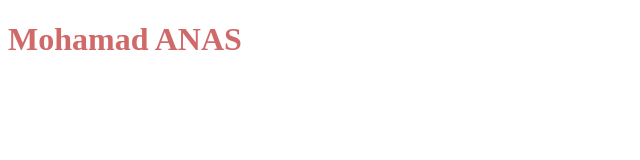
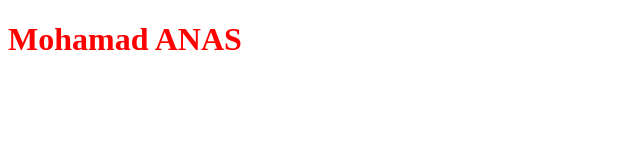
Before and after one commit to anasmohamad369/frontendproject, a plain HTML site: page index.html in a window 1280 px wide. Shown: the whole page, without its empty margins (0-640 px from the left). Drawn offline with Linux system fonts and the light colour scheme.

Commit message:
update commit

```diff
--- a/index.html
+++ b/index.html
@@ -6,6 +6,6 @@
     <title>Document</title>
 </head>
 <body>
-    <h1 style="color:rgb(208, 105, 105)">Mohamad ANAS</h1>
+    <h1 style="color:rgb(255, 0, 0)">Mohamad ANAS</h1>
 </body>
 </html>
```
